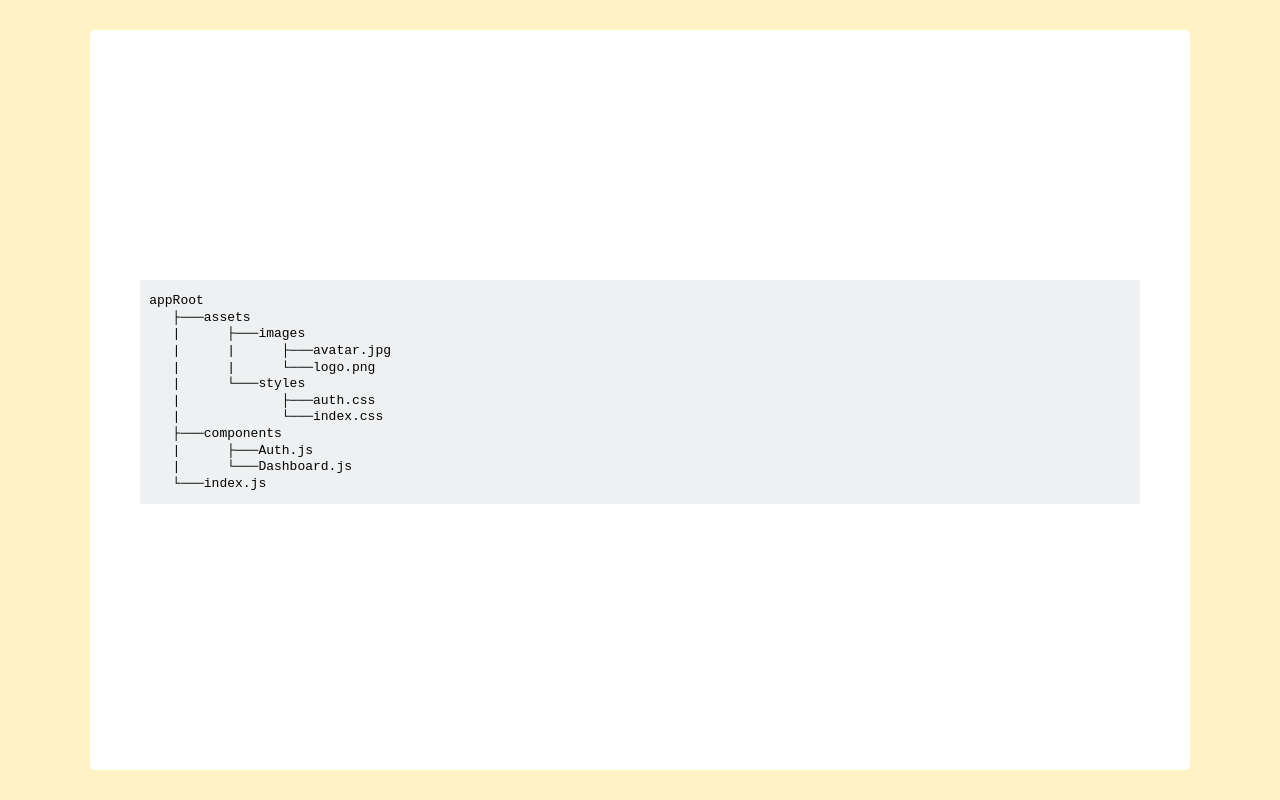
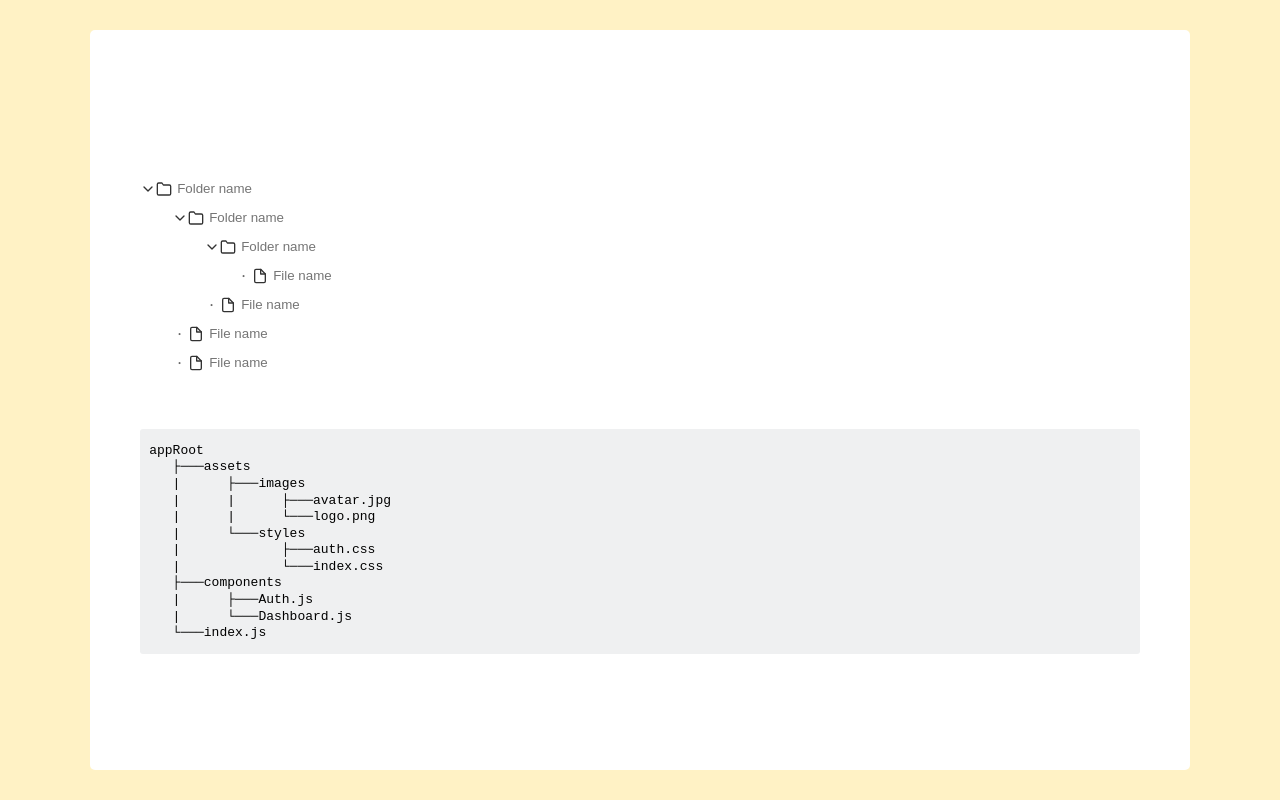
Before and after one commit to lucsande/file-tree-writer, a React (Create React App) app: page / in a window 1280 px wide. Built offline with nearby package versions, Linux system fonts and the light colour scheme.

Commit message:
style inputs

```diff
--- a/package.json
+++ b/package.json
@@ -8,6 +8,7 @@
     "@testing-library/user-event": "^7.1.2",
     "react": "^16.13.1",
     "react-dom": "^16.13.1",
+    "react-icons": "^3.10.0",
     "react-scripts": "3.4.1",
     "styled-components": "^5.1.0"
   },
--- a/src/components/App.js
+++ b/src/components/App.js
@@ -2,6 +2,7 @@ import React, { useState } from "react";
 import testFileTree from "../utils/testFileTree";
 import { Body, Container } from "./styles.js";
 import FileTree from "./FileTree/index";
+import FilesForm from "./FilesForm/index";
 
 function App() {
   const [fileTree, setFileTree] = useState(testFileTree);
@@ -9,6 +10,7 @@ function App() {
   return (
     <Body>
       <Container>
+        <FilesForm />
         <FileTree fileTree={fileTree} />
       </Container>
     </Body>
--- a/src/components/FileTree/styles.js
+++ b/src/components/FileTree/styles.js
@@ -10,7 +10,6 @@ export const FileTreeContainer = styled.div`
   margin-bottom: 1rem;
   max-height: 600px;
   overflow: auto;
-  flex-grow: 1;
 `;
 
 export const FileTreeLine = styled.pre`
--- /dev/null
+++ b/src/components/FilesForm/InputLine.js
@@ -0,0 +1,24 @@
+import React from "react";
+import { InputContainer, Input, MidDot } from "./styles";
+
+import { FiChevronDown, FiFolder, FiFile } from "react-icons/fi";
+
+export default function FilesForm({ type, col }) {
+  if (type === "folder") {
+    return (
+      <InputContainer col={col}>
+        <FiChevronDown style={{opacity: 0.8}}/>
+        <FiFolder style={{opacity: 0.8}}/>
+        <Input placeholder="Folder name"></Input>
+      </InputContainer>
+    );
+  } else if (type === "file") {
+    return (
+      <InputContainer col={col}>
+        <MidDot>&#183;</MidDot>
+        <FiFile style={{opacity: 0.8}}/>
+        <Input placeholder="File name"></Input>
+      </InputContainer>
+    );
+  }
+}
--- /dev/null
+++ b/src/components/FilesForm/index.js
@@ -0,0 +1,21 @@
+import React, { useState, useEffect } from "react";
+import { FilesFormContainer, InputContainer, Input } from "./styles";
+import InputLine from './InputLine'
+
+import { FiFolder, FiChevronDown } from "react-icons/fi";
+
+function FilesForm() {
+  return (
+    <FilesFormContainer>
+      <InputLine type="folder" col="0" />
+      <InputLine type="folder" col="1" />
+      <InputLine type="folder" col="2" />
+      <InputLine type="file" col="3" />
+      <InputLine type="file" col="2" />
+      <InputLine type="file" col="1" />
+      <InputLine type="file" col="1" />
+    </FilesFormContainer>
+  );
+}
+
+export default FilesForm;
--- /dev/null
+++ b/src/components/FilesForm/styles.js
@@ -0,0 +1,27 @@
+import styled from "styled-components";
+
+export const FilesFormContainer = styled.div`
+  margin: 3rem 0;
+`;
+
+export const InputContainer = styled.div`
+  display: flex;
+  align-items: center;
+  margin-bottom: 0.5rem;
+  margin-left: ${props => props.col * 2}rem;
+`;
+
+export const Input = styled.input`
+  border-color: rgba(0, 0, 0, 0);
+  margin-left: 0.1rem;
+
+  &:focus {
+    outline: 2px solid #ffe281;
+  }
+`;
+
+export const MidDot = styled.span`
+  width: 1rem;
+  text-align: center;
+  opacity: 0.6;
+`;
--- a/src/components/styles.js
+++ b/src/components/styles.js
@@ -18,5 +18,6 @@ export const Body = styled.div`
   padding: 50px 50px;
   flex-grow: 1;
   display: flex;
-  align-items: center;
+  flex-direction: column;
+  justify-content: center;
 `;
```
Also changed, not shown: 1 other file (tests, documents, lock files or other folders).
